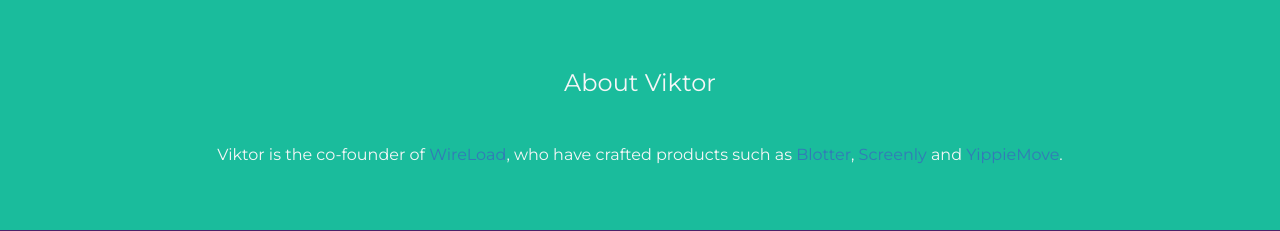
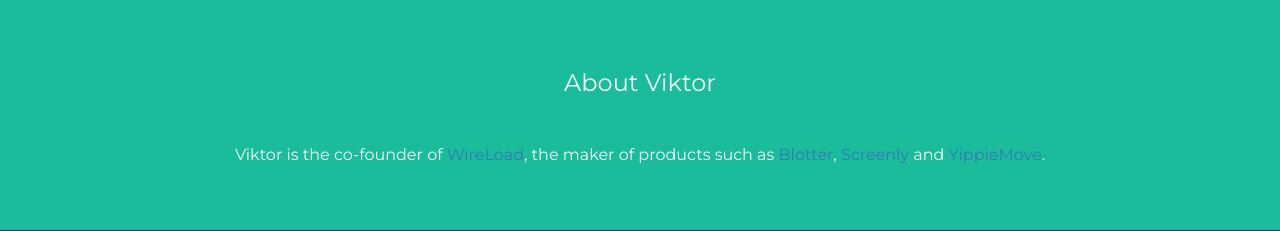
Before and after one commit to vpetersson/about, a plain HTML site: page index.html in a window 1280 px wide. Shown: the top 231 px of the page. Drawn offline with nearby package versions, Linux system fonts and the light colour scheme.

Commit message:
Minor tweak.

```diff
--- a/index.html
+++ b/index.html
@@ -46,7 +46,7 @@
 
 <div class="container-fluid bg-2 text-center">
   <h3 class="margin">About Viktor</h3>
-  <p>Viktor is the co-founder of <a href="http://www.wireload.net">WireLoad</a>, who have crafted products such as <a href="https://www.wireload.net/products/blotter/">Blotter</a>, <a href="https://www.screenly.io">Screenly</a> and <a href="https://www.yippiemove.com">YippieMove</a>.</p>
+  <p>Viktor is the co-founder of <a href="http://www.wireload.net">WireLoad</a>, the maker of products such as <a href="https://www.wireload.net/products/blotter/">Blotter</a>, <a href="https://www.screenly.io">Screenly</a> and <a href="https://www.yippiemove.com">YippieMove</a>.</p>
 </div>
 
 <div class="container-fluid bg-1 text-center">
```
